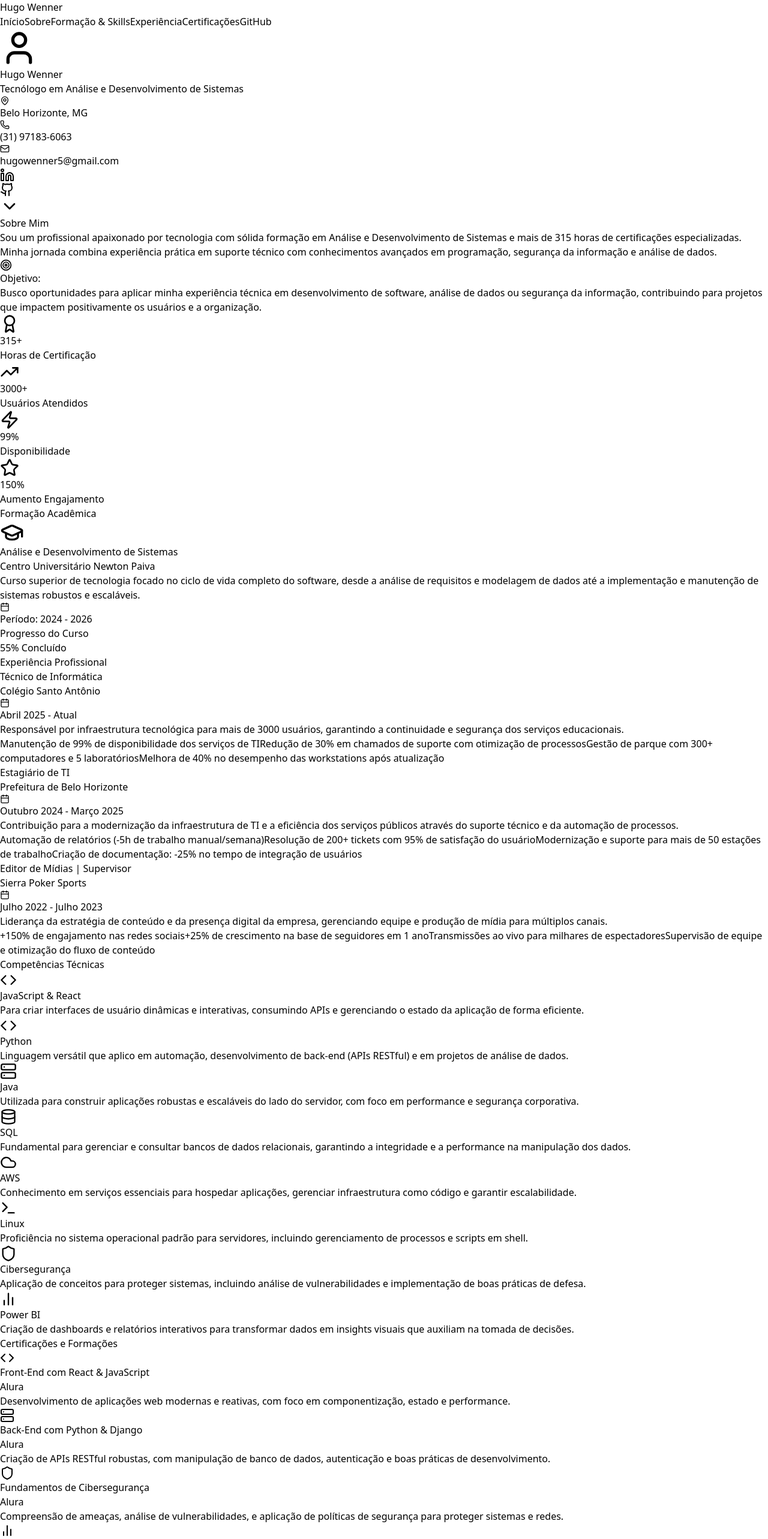
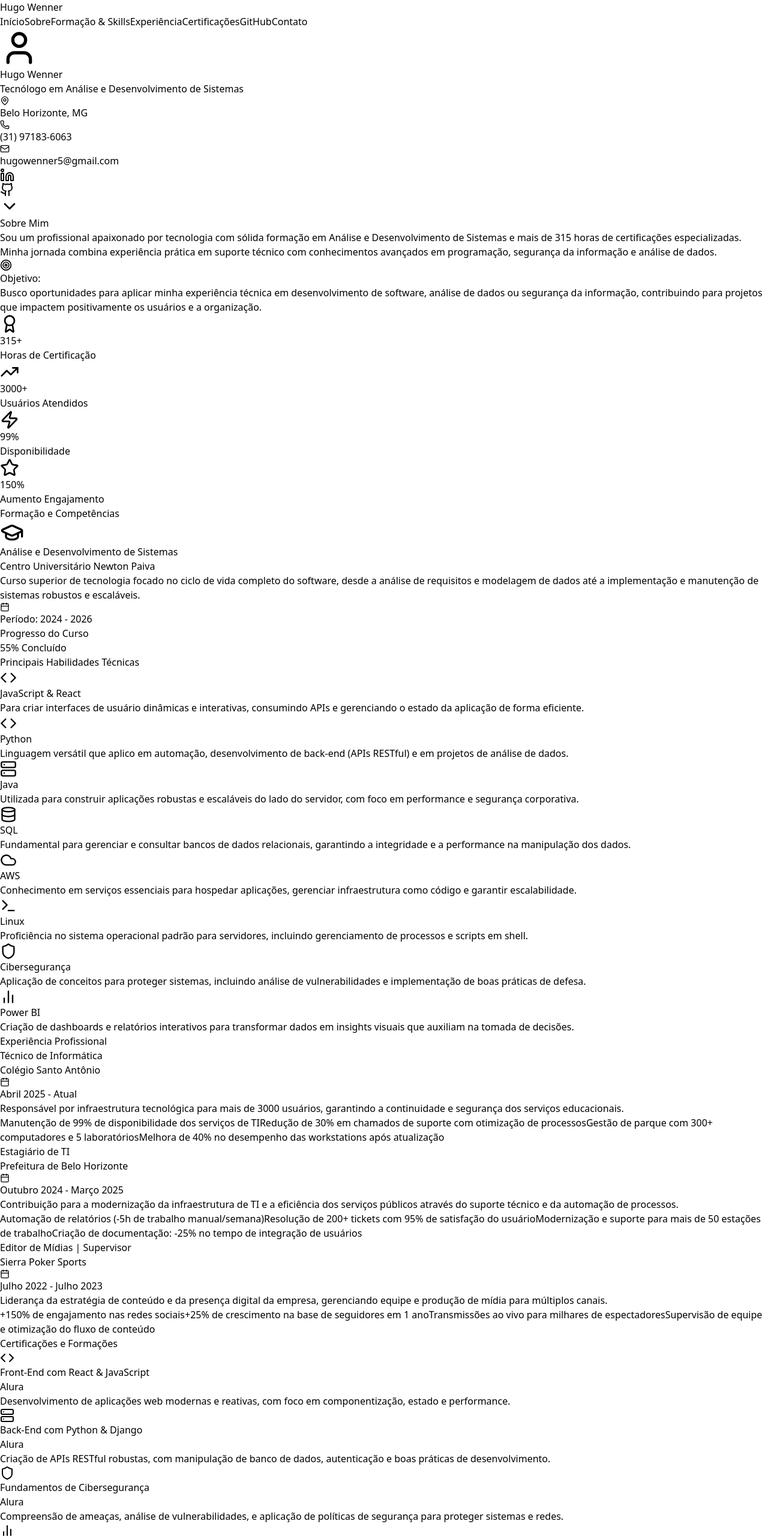
Before and after one commit to hugowenner/cs2lab, a React (Vite) app: page / in a window 1280 px wide. Shown: the top 2566 px of the page at 60% size. Built offline with nearby package versions, Linux system fonts and the light colour scheme.

Commit message:
Commit=002, adição do efeito fadee e verificacao do codigo para saber se esta tudo certo

```diff
--- a/src/App.jsx
+++ b/src/App.jsx
@@ -24,7 +24,8 @@ import {
   Zap,
   Cloud, // Adicionar
   Terminal, // Adicionar
-  BarChart2 // Adicionar
+  BarChart2,   // Adicionar
+  Heart
 } from 'lucide-react';
 
 const Portfolio = () => {
@@ -34,10 +35,11 @@ const Portfolio = () => {
   const navLinks = {
     home: 'Início',
     about: 'Sobre',
-    'education-skills': 'Formação & Skills', // << MUDANÇA AQUI
+    'education-skills': 'Formação & Skills',
     experience: 'Experiência',
     certifications: 'Certificações',
-    github: 'GitHub'
+    github: 'GitHub',
+    contact: 'Contato' // <-- ADICIONAR ESTA LINHA
   };
 
   useEffect(() => {
@@ -196,9 +198,7 @@ const Portfolio = () => {
 return (
     <div className="min-h-screen bg-gradient-to-br from-slate-900 via-purple-900 to-slate-900 text-white overflow-hidden">
 
-      {/* ======================================================================= */}
       {/* Navigation */}
-      {/* ======================================================================= */}
       <nav className="fixed top-0 left-0 right-0 z-50 bg-black/20 backdrop-blur-lg border-b border-white/10">
         <div className="container mx-auto px-6 py-4">
           <div className="flex items-center justify-between">
@@ -214,7 +214,7 @@ return (
                     activeSection === sectionId ? 'text-blue-400' : 'text-gray-300 hover:text-white'
                   }`}
                 >
-                  {navLinks[sectionId]} {/* Pega o nome do objeto */}
+                  {navLinks[sectionId]}
                 </button>
               ))}
             </div>
@@ -222,10 +222,9 @@ return (
         </div>
       </nav>
 
-      {/* ======================================================================= */}
       {/* 1. Hero Section (home) */}
-      {/* ======================================================================= */}
       <section id="home" className="min-h-screen flex items-center justify-center relative overflow-hidden">
+        {/* ... (conteúdo da seção home sem alterações) ... */}
          <div className="absolute inset-0 bg-gradient-to-r from-blue-600/20 to-purple-600/20 animate-pulse"></div>
         <div className="container mx-auto px-6 text-center relative z-10">
           <div className={`transform transition-all duration-1000 ${isLoaded ? 'translate-y-0 opacity-100' : 'translate-y-10 opacity-0'}`}>
@@ -267,10 +266,9 @@ return (
         </div>
       </section>
 
-      {/* ======================================================================= */}
       {/* 2. About Section (about) */}
-      {/* ======================================================================= */}
       <section id="about" className="py-20 bg-black/20">
+        {/* ... (conteúdo da seção about sem alterações) ... */}
          <div className="container mx-auto px-6">
           <h2 className="text-4xl font-bold text-center mb-16 bg-gradient-to-r from-blue-400 to-purple-400 bg-clip-text text-transparent">
             Sobre Mim
@@ -321,15 +319,14 @@ return (
         </div>
       </section>
 
-      {/* ======================================================================= */}
-      {/* 3. Education Section (education) */}
-      {/* ======================================================================= */}
-      <section id="education" className="py-20">
+      {/* 3. Education & Skills Section (education-skills) */}
+      <section id="education-skills" className="py-20">
+        {/* ... (conteúdo da seção education-skills sem alterações) ... */}
          <div className="container mx-auto px-6">
           <h2 className="text-4xl font-bold text-center mb-16 bg-gradient-to-r from-blue-400 to-purple-400 bg-clip-text text-transparent">
-            Formação Acadêmica
+            Formação e Competências
           </h2>
-          <div className="max-w-3xl mx-auto bg-white/5 backdrop-blur-sm rounded-xl p-8 hover:bg-white/10 transition-all duration-300">
+          <div className="max-w-3xl mx-auto bg-white/5 backdrop-blur-sm rounded-xl p-8 mb-20 hover:bg-white/10 transition-all duration-300">
             <div className="flex flex-col sm:flex-row items-start sm:items-center gap-6 mb-6">
               <div className="bg-gradient-to-r from-blue-500 to-purple-600 p-4 rounded-lg shrink-0">
                 <GraduationCap size={40} className="text-white" />
@@ -339,16 +336,13 @@ return (
                 <p className="text-lg text-gray-300">Centro Universitário Newton Paiva</p>
               </div>
             </div>
-
             <p className="text-gray-300 mb-6">
               Curso superior de tecnologia focado no ciclo de vida completo do software, desde a análise de requisitos e modelagem de dados até a implementação e manutenção de sistemas robustos e escaláveis.
             </p>
-
             <div className="flex items-center space-x-2 text-gray-400 mb-8">
               <Calendar size={16} />
               <span>Período: 2024 - 2026</span>
             </div>
-
             <div>
               <div className="flex justify-between items-center mb-2">
                 <h4 className="font-semibold text-gray-200">Progresso do Curso</h4>
@@ -362,13 +356,27 @@ return (
               </div>
             </div>
           </div>
+          <h3 className="text-3xl font-bold text-center mb-12 text-gray-200">Principais Habilidades Técnicas</h3>
+          <div className="grid md:grid-cols-2 lg:grid-cols-4 gap-8">
+            {skills.map((skill) => {
+              const IconComponent = skill.icon;
+              return (
+                <div key={skill.name} className="bg-white/5 backdrop-blur-sm rounded-xl p-6 hover:bg-white/10 transition-all duration-300 transform hover:-translate-y-1">
+                  <div className="flex items-center gap-4 mb-4">
+                    <IconComponent size={28} className="text-blue-400 shrink-0" />
+                    <h3 className="text-lg font-bold">{skill.name}</h3>
+                  </div>
+                  <p className="text-gray-300 text-sm leading-relaxed">{skill.description}</p>
+                </div>
+              );
+            })}
+          </div>
         </div>
       </section>
 
-      {/* ======================================================================= */}
       {/* 4. Experience Section (experience) */}
-      {/* ======================================================================= */}
       <section id="experience" className="py-20 bg-black/20">
+        {/* ... (conteúdo da seção experience sem alterações) ... */}
         <div className="container mx-auto px-6">
           <h2 className="text-4xl font-bold text-center mb-16 bg-gradient-to-r from-blue-400 to-purple-400 bg-clip-text text-transparent">
             Experiência Profissional
@@ -400,41 +408,13 @@ return (
         </div>
       </section>
 
-      {/* ======================================================================= */}
-      {/* 5. Skills Section (skills) */}
-      {/* ======================================================================= */}
-      <section id="skills" className="py-20">
-        <div className="container mx-auto px-6">
-          <h2 className="text-4xl font-bold text-center mb-16 bg-gradient-to-r from-blue-400 to-purple-400 bg-clip-text text-transparent">
-            Competências Técnicas
-          </h2>
-          <div className="grid md:grid-cols-2 lg:grid-cols-4 gap-8">
-            {skills.map((skill) => {
-              const IconComponent = skill.icon;
-              return (
-                <div key={skill.name} className="bg-white/5 backdrop-blur-sm rounded-xl p-6 hover:bg-white/10 transition-all duration-300 transform hover:-translate-y-1">
-                  <div className="flex items-center gap-4 mb-4">
-                    <IconComponent size={28} className="text-blue-400 shrink-0" />
-                    <h3 className="text-lg font-bold">{skill.name}</h3>
-                  </div>
-                  <p className="text-gray-300 text-sm leading-relaxed">{skill.description}</p>
-                </div>
-              );
-            })}
-          </div>
-        </div>
-      </section>
-
-      {/* ======================================================================= */}
-      {/* 6. Certifications Section (certifications) */}
-      {/* ======================================================================= */}
-      <section id="certifications" className="py-20 bg-black/20">
+      {/* 5. Certifications Section (certifications) */}
+      <section id="certifications" className="py-20">
+         {/* ... (conteúdo da seção certifications sem alterações) ... */}
          <div className="container mx-auto px-6">
           <h2 className="text-4xl font-bold text-center mb-16 bg-gradient-to-r from-blue-400 to-purple-400 bg-clip-text text-transparent">
             Certificações e Formações
           </h2>
-
-          {/* Grid de Formações Detalhadas */}
           <div className="grid md:grid-cols-2 lg:grid-cols-3 gap-8 mb-16">
             {certifications.map((cert) => {
               const IconComponent = cert.icon;
@@ -452,8 +432,6 @@ return (
               );
             })}
           </div>
-
-          {/* Card de Resumo Total */}
           <div className="bg-gradient-to-r from-blue-500/10 to-purple-500/10 backdrop-blur-sm rounded-xl p-8 text-center">
             <h3 className="text-2xl font-bold mb-4">Total de Horas Dedicadas</h3>
             <p className="text-6xl font-bold bg-gradient-to-r from-blue-400 to-purple-400 bg-clip-text text-transparent mb-4">
@@ -472,16 +450,13 @@ return (
         </div>
       </section>
 
-      {/* ======================================================================= */}
-      {/* 7. GitHub Section (github) */}
-      {/* ======================================================================= */}
-      <section id="github" className="py-20">
+      {/* 6. GitHub Section (github) */}
+      <section id="github" className="py-20 bg-black/20">
+        {/* ... (conteúdo da seção github sem alterações) ... */}
         <div className="container mx-auto px-6">
           <h2 className="text-4xl font-bold text-center mb-16 bg-gradient-to-r from-blue-400 to-purple-400 bg-clip-text text-transparent">
             Meu GitHub
           </h2>
-
-          {/* Card de Destaque */}
           <div className="bg-gradient-to-r from-gray-700/20 to-gray-800/20 backdrop-blur-sm rounded-xl p-8 text-center mb-16 flex flex-col items-center">
             <Github size={48} className="text-white mb-4" />
             <h3 className="text-3xl font-bold mb-4">Explore Meus Repositórios</h3>
@@ -499,8 +474,6 @@ return (
               <ExternalLink size={16} className="opacity-70 ml-1" />
             </a>
           </div>
-
-          {/* Grid de Projetos */}
           <div className="grid md:grid-cols-2 lg:grid-cols-3 gap-8">
             {githubProjects.map((project, index) => (
               <div key={index} className="bg-white/5 backdrop-blur-sm rounded-xl p-6 flex flex-col hover:bg-white/10 transition-all duration-300 transform hover:-translate-y-1">
@@ -528,28 +501,53 @@ return (
       </section>
 
       {/* ======================================================================= */}
-      {/* Footer */}
+      {/* Footer / Contact Section */}
       {/* ======================================================================= */}
-      <footer className="py-12 bg-black/40 border-t border-white/10">
+      <footer id="contact" className="py-20 bg-black/40 border-t border-white/10">
         <div className="container mx-auto px-6 text-center">
-          <div className="mb-8">
-            <h3 className="text-2xl font-bold mb-4">Vamos Conversar?</h3>
-            <p className="text-gray-300 mb-6">
-              "Acredito que a tecnologia deve ser uma ponte que conecta pessoas e resolve problemas reais."
+          <h2 className="text-4xl font-bold text-center mb-4 bg-gradient-to-r from-blue-400 to-purple-400 bg-clip-text text-transparent">
+            Entre em Contato
+          </h2>
+          <p className="text-gray-300 mb-12 max-w-2xl mx-auto">
+            Estou sempre aberto a novas oportunidades, colaborações e um bom bate-papo sobre tecnologia. Sinta-se à vontade para me contatar através de um dos canais abaixo.
           </p>
 
-            <div className="flex justify-center space-x-6">
-              <a href="mailto:hugowenner5@gmail.com" className="flex items-center space-x-2 bg-gradient-to-r from-blue-500 to-purple-600 px-6 py-3 rounded-full hover:scale-105 transition-transform">
-                <Mail size={20} />
-                <span>Entrar em Contato</span>
+          {/* Grid de Contatos */}
+          <div className="grid grid-cols-1 sm:grid-cols-2 md:grid-cols-4 gap-6 max-w-4xl mx-auto mb-16">
+
+            {/* LinkedIn */}
+            <a href="URL_DO_SEU_LINKEDIN" target="_blank" rel="noopener noreferrer" className="bg-white/5 backdrop-blur-sm rounded-xl p-6 flex flex-col items-center justify-center hover:bg-white/10 hover:scale-105 transition-all duration-300">
+              <Linkedin size={28} className="text-blue-400" />
+              <span className="mt-2 font-semibold">LinkedIn</span>
             </a>
+
+            {/* GitHub */}
+            <a href="https://github.com/hugowenner" target="_blank" rel="noopener noreferrer" className="bg-white/5 backdrop-blur-sm rounded-xl p-6 flex flex-col items-center justify-center hover:bg-white/10 hover:scale-105 transition-all duration-300">
+              <Github size={28} className="text-gray-300" />
+              <span className="mt-2 font-semibold">GitHub</span>
+            </a>
+
+            {/* Email */}
+            <a href="mailto:hugowenner5@gmail.com" className="bg-white/5 backdrop-blur-sm rounded-xl p-6 flex flex-col items-center justify-center hover:bg-white/10 hover:scale-105 transition-all duration-300">
+              <Mail size={28} className="text-purple-400" />
+              <span className="mt-2 font-semibold">Email</span>
+            </a>
+
+            {/* WhatsApp */}
+            <a href="https://wa.me/5531971836063" target="_blank" rel="noopener noreferrer" className="bg-white/5 backdrop-blur-sm rounded-xl p-6 flex flex-col items-center justify-center hover:bg-white/10 hover:scale-105 transition-all duration-300">
+              <Phone size={28} className="text-green-400" />
+              <span className="mt-2 font-semibold">WhatsApp</span>
+            </a>
+
           </div>
-          </div>
-          <div className="flex justify-center space-x-4 text-gray-400">
-            <Globe size={16} />
-            <span>Belo Horizonte, MG</span>
-            <span>•</span>
-            <span>Disponível para oportunidades</span>
+
+          <div className="text-center text-gray-500 mt-16 text-sm">
+            <p className="flex items-center justify-center gap-2">
+              Desenvolvido com <Heart size={14} className="text-red-500" /> por Hugo Wenner
+            </p>
+            <p className="mt-1">
+              Estudante de Análise e Desenvolvimento de Sistemas
+            </p>
           </div>
         </div>
       </footer>
```
Lines whose indentation alone changed are shown as unchanged.
